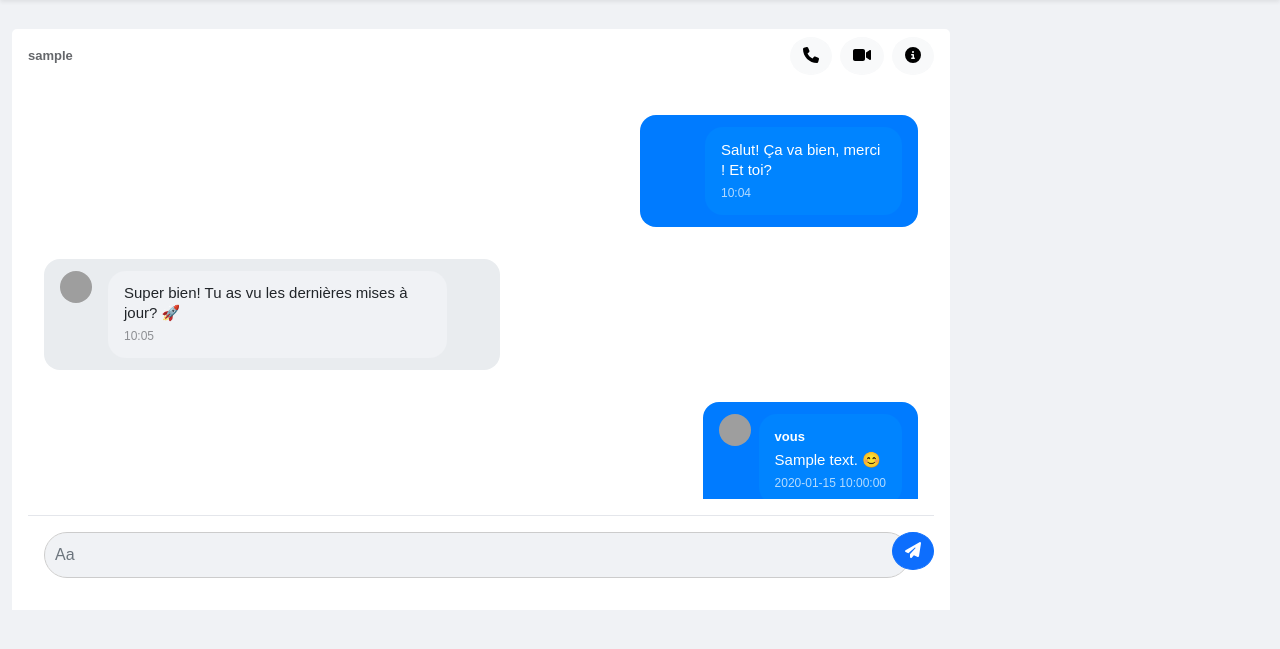
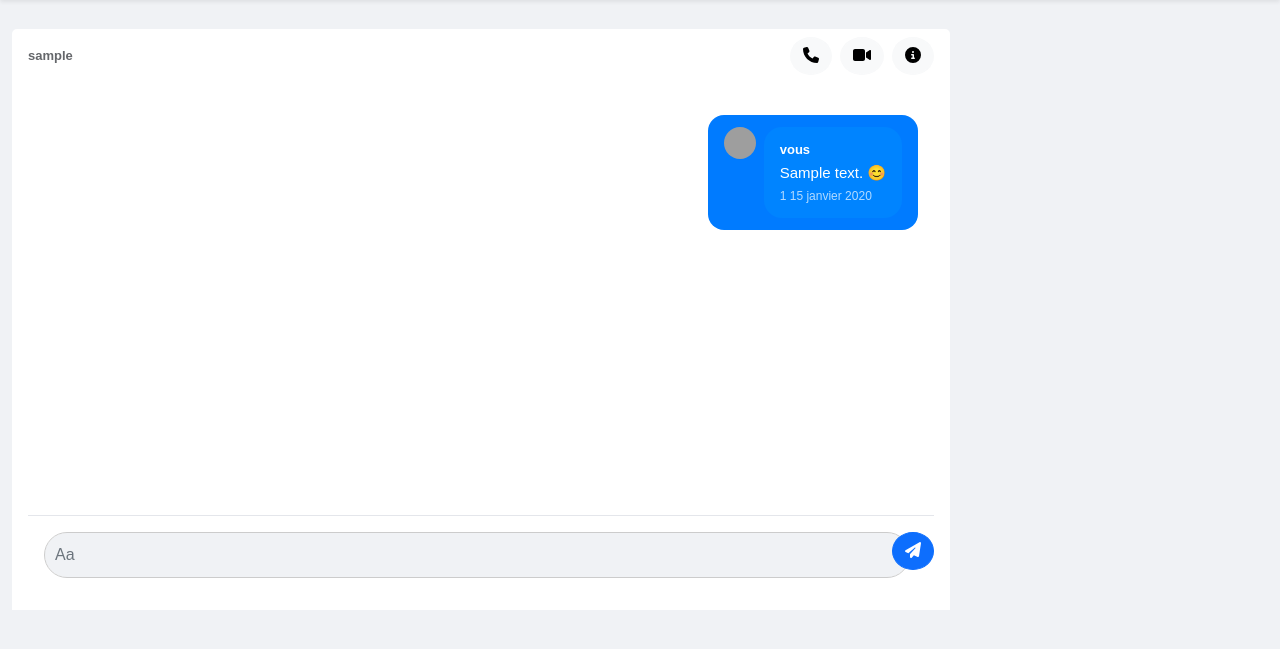
Before and after one commit to Alphonse243/chat_system, a PHP site: page /chat-system/chat-app/src/conversation.php?conversationId=1 in a window 1280 px wide. Shown: the part 57-706 px from the top of the page. Run offline with PHP 8.4, Linux system fonts and the light colour scheme; the visitor is signed in with stand-in values (Sample User, id 1); tables that the repository leaves empty hold one stand-in row (values such as "Sample post"); grey boxes are pictures that could not be loaded.

Commit message:
Enhance conversation display with formatted timestamps and improve logout handling

```diff
--- a/chat-app/src/conversation.php
+++ b/chat-app/src/conversation.php
@@ -8,6 +8,8 @@ if (!isset($_SESSION['user_id'])) {
 require_once __DIR__ .'/../backend/config/database.php';
 require_once __DIR__ . '/models/User.php';
 require_once __DIR__ . '/models/Conversation.php';
+require '../../vendor/autoload.php';
+use Carbon\Carbon;
 
 // Récupérer les informations de l'utilisateur
 $db = Database::getInstance()->getConnection();
@@ -62,23 +64,6 @@ if (!$currentUser) {
                     <div class="card-body bg-white">
                         <div id="messages" class="messages-container mb-3" style="max-height: 500px; overflow-y: auto;">
 
-
-                            <div class="message sent">
-                                <div class="message-content">
-                                    <div class="message-text">Salut! Ça va bien, merci ! Et toi?</div>
-                                    <div class="message-time">10:04</div>
-                                </div>
-                            </div>
-
-                            <div class="message received">
-                                <div class="d-flex align-items-start">
-                                    <img src="https://ui-avatars.com/api/?name=John+Doe" class="avatar me-2" alt="John">
-                                    <div class="message-content">
-                                        <div class="message-text">Super bien! Tu as vu les dernières mises à jour? 🚀</div>
-                                        <div class="message-time">10:05</div>
-                                    </div>
-                                </div>
-                            </div>
                             <?php
                                 foreach($currentConversation as $item){
                                     if($item['sender_id'] == $_SESSION['user_id']){
@@ -90,6 +75,9 @@ if (!$currentUser) {
                                         $name = $item['username'];
                                         $design = '';
                                     }
+                                    $date = Carbon::createFromFormat('Y-m-d H:i:s', $item['updated_at']);
+                                    Carbon::setlocale('fr');
+                                    $FormattedDate = $date->translatedFormat('L d F Y') ;
                                 ?>
                                     <div class="message <?= $positionMessage ?> ">
                                         <div class="d-flex align-items-start">
@@ -97,7 +85,7 @@ if (!$currentUser) {
                                             <div class="message-content">
                                                 <div class="fw-bold <?= $design ?> mb-1"> <?= $name ?> </div>
                                                 <div class="message-text"><?= $item['content'] ?> 😊</div>
-                                                <div class="message-time"> <?= $item['updated_at'] ?> </div>
+                                                <div class="message-time"><?= ucfirst($FormattedDate) ?> </div>
                                             </div>
                                         </div>
                                     </div>
```
Also changed, not shown: chat-app/src/controllers/MessageController.php (added, +35 -0 lines), chat-app/src/logout.php (+5 -2 lines), chat-app/src/models/Message.php (+8 -0 lines).
